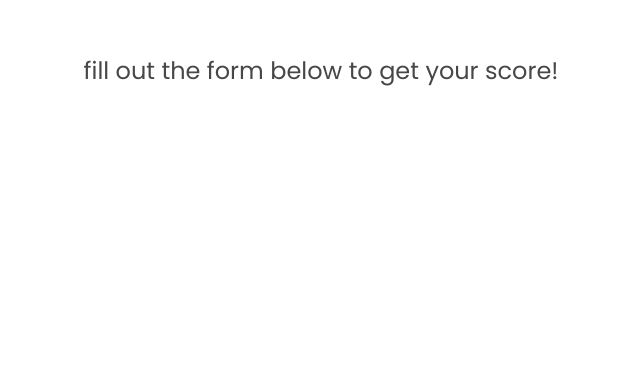
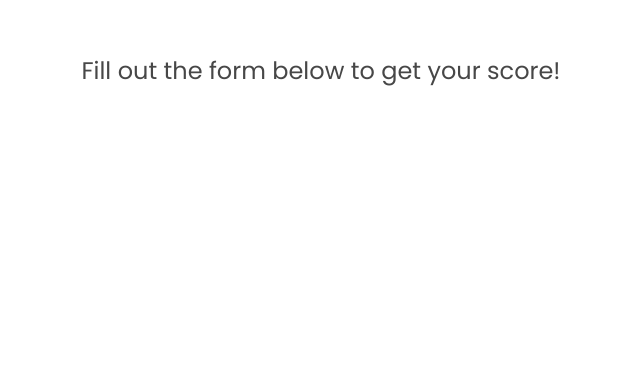
Before and after one commit to NTK7/responsible-me-tracker, a React (Create React App) app: page / in a window 1280 px wide. Shown: the part 1103-1480 px from the top of the page, without its empty margins (319-959 px from the left). Built offline with nearby package versions, Linux system fonts and the light colour scheme.

Commit message:
quick hot fix

```diff
--- a/src/components/update/FormInfo/FormInfo.js
+++ b/src/components/update/FormInfo/FormInfo.js
@@ -4,7 +4,7 @@ import BottomLogo from "../BottomLogo/BottomLogo";
 const FormInfo = () => {
   return (
     <Container>
-      <main>fill out the form below to get your score!</main>
+      <main>Fill out the form below to get your score!</main>
       <BottomLogo />
     </Container>
   );
--- a/src/components/update/PublicVisiting/PublicVisiting.js
+++ b/src/components/update/PublicVisiting/PublicVisiting.js
@@ -13,7 +13,7 @@ const PublicVisiting = ({ publicVisiting, setPublicVisiting }) => {
   return (
     <Container backgroundImg={PUBLIC_VISTING}>
       <main>
-        <h1>VISITING TO PUBLIC PLACES INLCUDING SHOPS</h1>
+        <h1>VISITS TO PUBLIC PLACES INLCUDING SHOPS</h1>
         <FormControl
           color="secondary"
           component="fieldset"
--- a/src/components/update/UseOfMask/UseOfMask.js
+++ b/src/components/update/UseOfMask/UseOfMask.js
@@ -14,7 +14,7 @@ const UseOfMask = ({ useOfMask, setUseOfMask }) => {
   return (
     <Container backgroundImg={USE_OF_MASK}>
       <main>
-        <h1>WEARING MASK OUT SIDE HOME</h1>
+        <h1>WEARING MASK OUTSIDE HOME</h1>
 
         <FormControl
           color="secondary"
```
